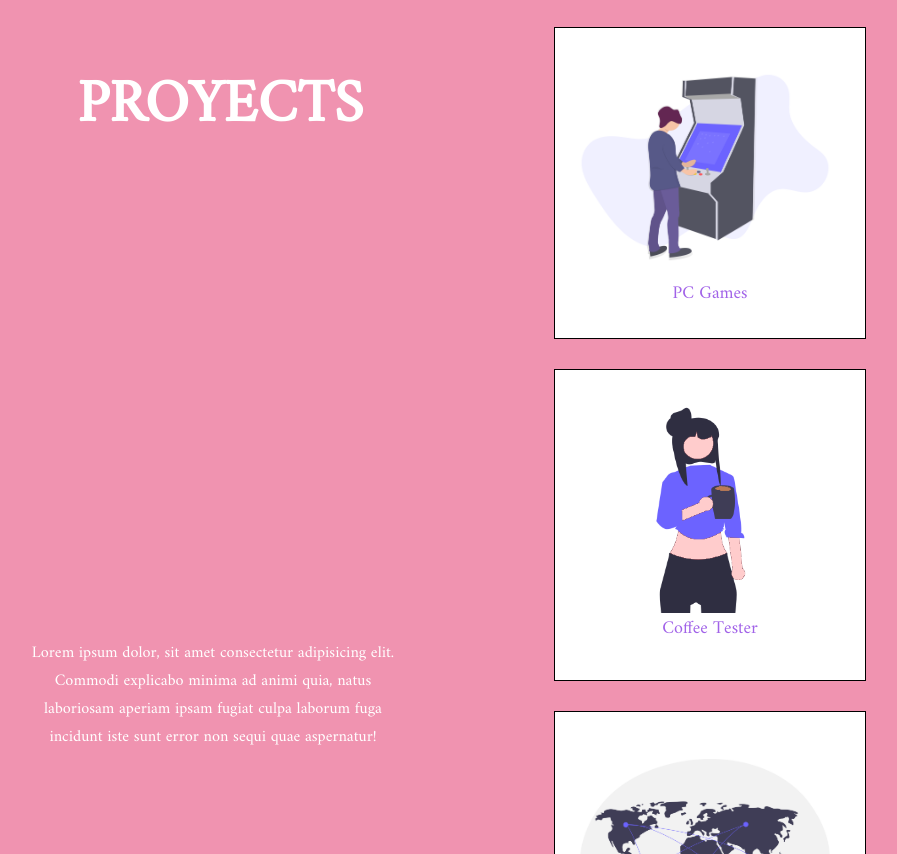
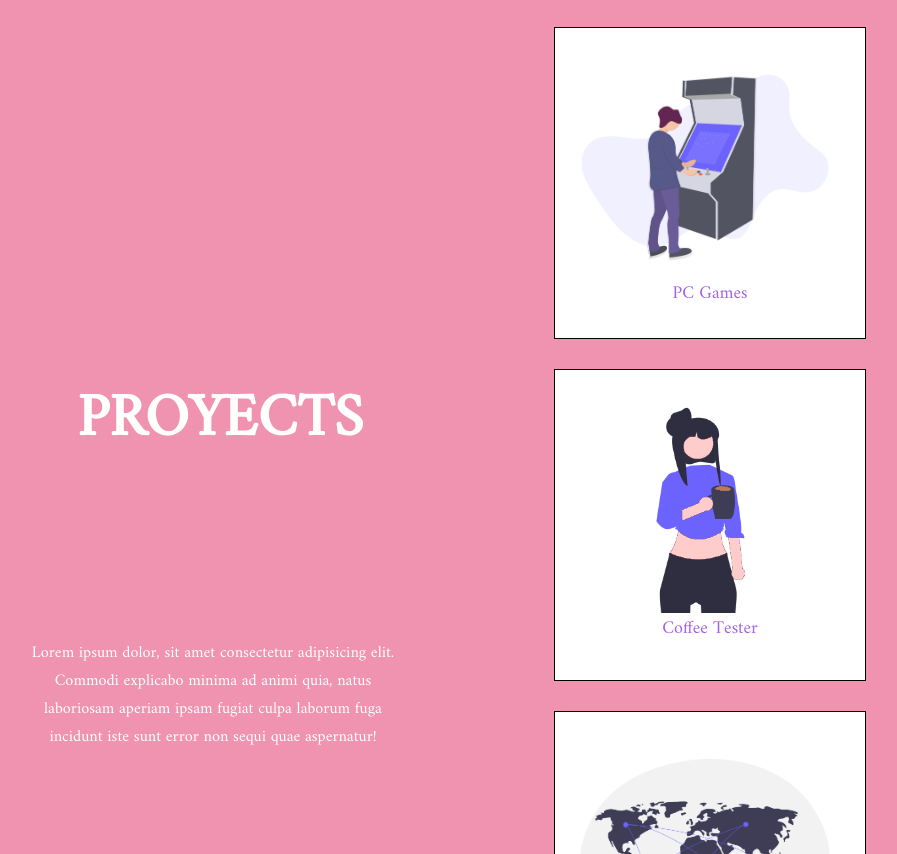
Before and after one commit to MysticWoman/Portfolio-Final, a plain HTML site: page index.html in a window 1280 px wide. Shown: the part 3180-4034 px from the top of the page, without its empty margins (294-1191 px from the left). Drawn offline with nearby package versions, Linux system fonts and the light colour scheme; a web font is replaced by a local one.

Commit message:
Update portfolio.css

```diff
--- a/portfolio.css
+++ b/portfolio.css
@@ -286,7 +286,7 @@ header {
   margin-top: 30px;
   text-transform: uppercase;
   font-size: 222%;
-  margin-top: -89%;
+  margin-top: -40%;
   margin-left: 29%;
 }
 
```
